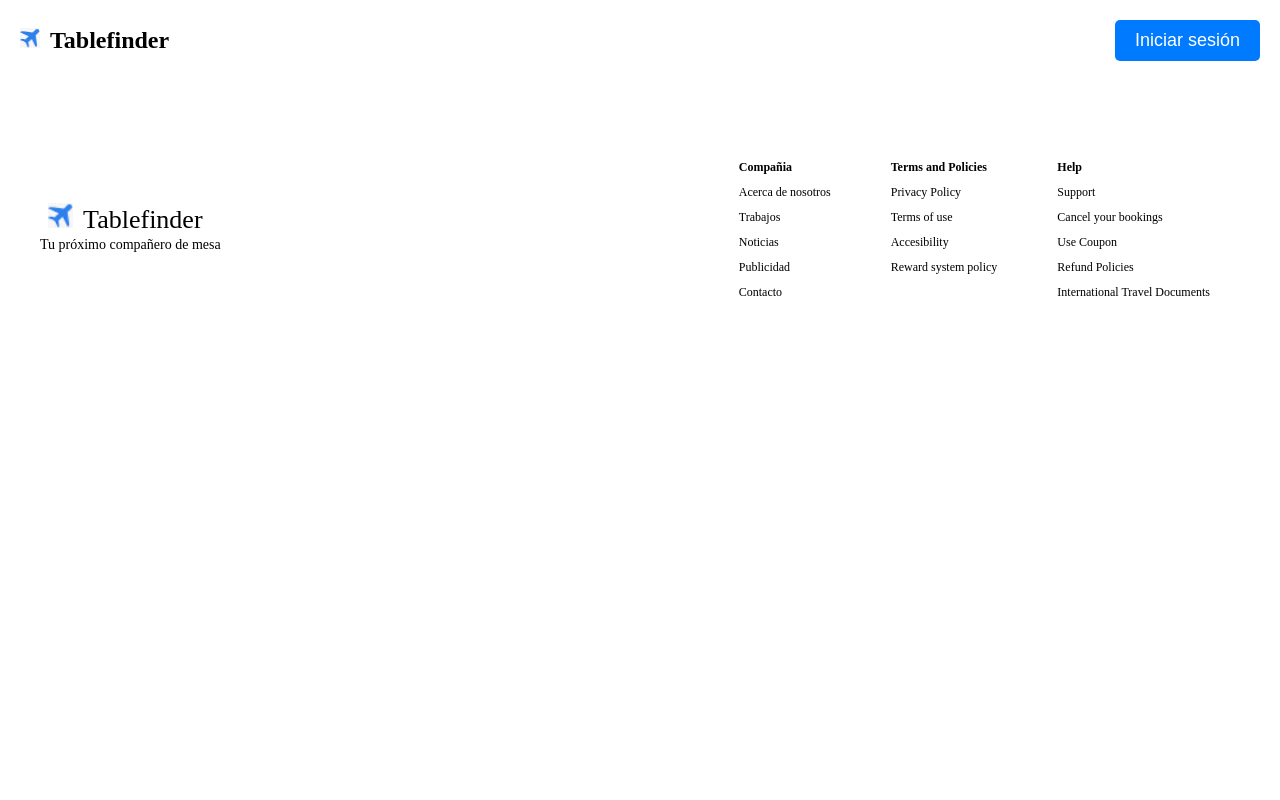
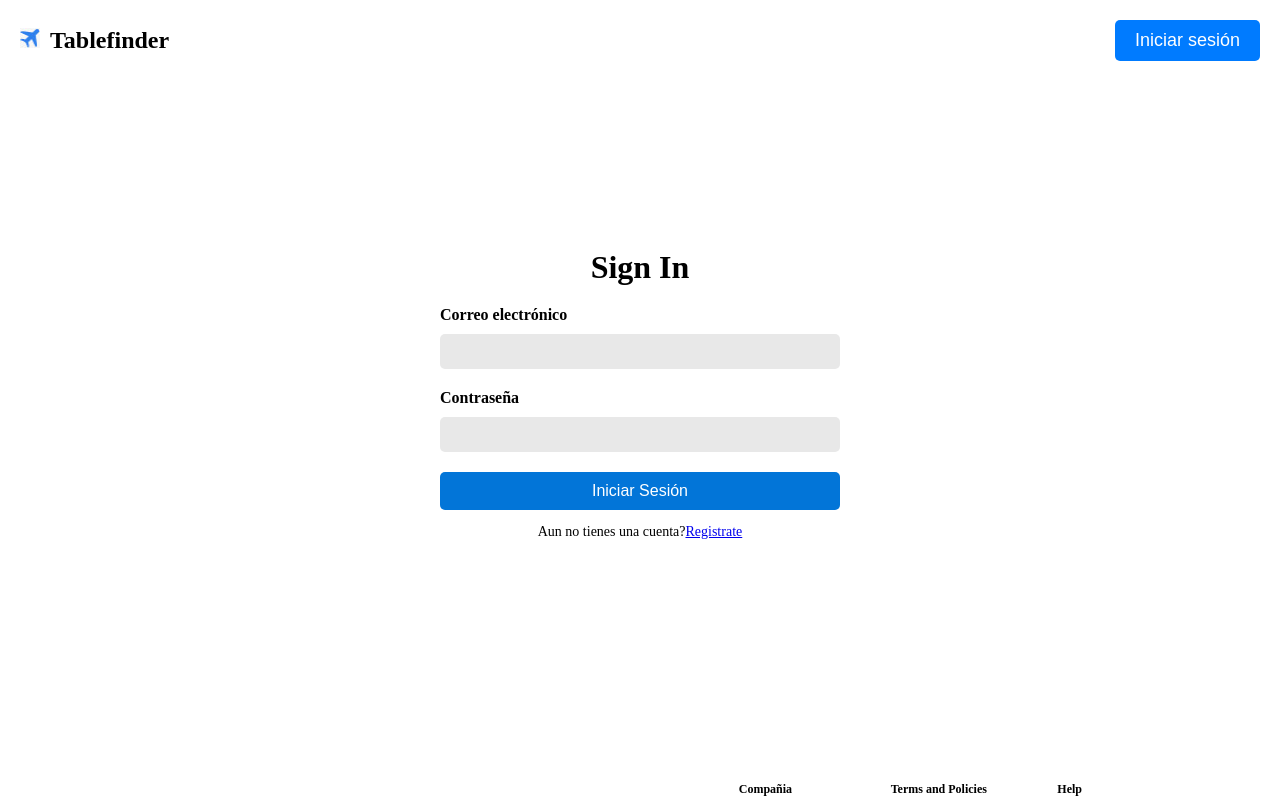
Before and after one commit to david12343564/tablefinder, an Angular app: page /login in a window 1280 px wide. Before the commit this address led to /. Shown: the top 800 px of the page. Built offline with nearby package versions, Linux system fonts and the light colour scheme.

Commit message:
Vistas para login y registro terminadas
Se hicieron las ventanas para iniciar sesión y registrar un nuevo usuario

```diff
--- a/src/app/app-routing.module.ts
+++ b/src/app/app-routing.module.ts
@@ -4,12 +4,16 @@ import { HomeComponent } from './pages/home/home.component';
 import { AuthComponent } from './pages/auth/auth.component';
 import { DetailsComponent } from './pages/details/details.component';
 import { SearchComponent } from './pages/search/search.component';
+import { LoginComponent } from './pages/auth/login/login.component';
+import { RegisterComponent } from './pages/auth/register/register.component';
 
 const routes: Routes = [
   {path: '', component:HomeComponent},
   {path: 'auth', component:AuthComponent},
   {path: 'detalles', component:DetailsComponent},
-  {path: 'search',component:SearchComponent}
+  {path: 'search',component:SearchComponent},
+  {path: 'login', component:LoginComponent},
+  {path: 'register',component:RegisterComponent}
 ];
 
 @NgModule({
--- a/src/app/pages/auth/auth.component.html
+++ b/src/app/pages/auth/auth.component.html
@@ -6,7 +6,7 @@
          atraer a clientes ofreciendo una experiencia
                  premium libre de filas
       </p>
-      <button class="btn-blue">Log in</button>
+      <a routerLink="/login"><button class="btn-blue">Log in</button></a>
       <p class="register-link">¿No tienes una cuenta? <a class="comensales" href="#">Regístrate aquí</a></p>
     </div>
     <div class="right-side">
@@ -15,7 +15,7 @@
         del mercado. Te ayudamos a identificar y
        atraer a clientes ofreciendo una experiencia
                premium libre de filas</p>
-      <button class="btn-green">Log in</button>
+      <a routerLink="/login"><button class="btn-green">Log in</button></a>
       <p class="register-link">¿No tienes una cuenta? <a class="restauranteros" href="#">Contacta con nuestro equipo de ventas</a></p>
     </div>
   </section>
--- /dev/null
+++ b/src/app/pages/auth/login/login.component.html
@@ -0,0 +1,11 @@
+<div class="container">
+    <h1>Sign In</h1>
+    <form [formGroup]="formLogin">
+        <label for="email">Correo electrónico</label>
+        <input type="text" id="email" name="email" formControlName="email">
+        <label for="password">Contraseña</label>
+        <input type="password" id="password" name="password" formControlName="password">
+        <button [disabled]="formLogin.invalid" type="submit">Iniciar Sesión</button>
+        <p>Aun no tienes una cuenta?<a routerLink="/register">Registrate</a></p>
+    </form>
+</div>
--- /dev/null
+++ b/src/app/pages/auth/login/login.component.scss
@@ -0,0 +1,51 @@
+.container {
+	background-color: #FFF;
+	margin: 10% auto;
+	max-width: 400px;
+	padding: 20px;
+	text-align: start;
+}
+
+h1 {
+	margin-bottom: 20px;
+    text-align: center;
+}
+
+form {
+	display: flex;
+	flex-direction: column;
+}
+
+label {
+	font-weight: bold;
+	margin-bottom: 10px;
+    font-size: 16px;
+}
+
+input[type="text"], input[type="password"] {
+	border-radius: 5px;
+	background-color: rgb(232, 232, 232);
+    border: none;
+	padding: 10px;
+	margin-bottom: 20px;
+}
+
+button[type="submit"] {
+	background-color: #0275d8;
+	border: none;
+	border-radius: 5px;
+	color: #FFF;
+	cursor: pointer;
+	font-size: 16px;
+	padding: 10px 20px;
+	transition: background-color 0.3s ease;
+}
+
+button[type="submit"]:hover {
+	background-color: #1A4F72;
+}
+
+.container p{
+    text-align: center;
+    font-size: 14px;
+}
--- /dev/null
+++ b/src/app/pages/auth/login/login.component.ts
@@ -0,0 +1,19 @@
+import { Component } from '@angular/core';
+import { FormGroup, FormBuilder, Validators} from '@angular/forms'
+
+@Component({
+  selector: 'app-login',
+  templateUrl: './login.component.html',
+  styleUrls: ['./login.component.scss']
+})
+export class LoginComponent {
+  formLogin: FormGroup
+
+  constructor(formBuilder: FormBuilder){
+    this.formLogin = formBuilder.group({
+      email: ['', Validators.required,Validators.email],
+      password: ['',Validators.required]
+    })
+  }
+
+}
--- /dev/null
+++ b/src/app/pages/auth/register/register.component.html
@@ -0,0 +1,16 @@
+<div class="container">
+    <h1>Regístrate</h1>
+    <p>Utilice un mínimo de 10 caracteres, incluyendo letras mayúsculas y números</p>
+    <form [formGroup]="formRegister">
+        <label for="name">Nombre</label>
+        <input type="text" id="name" name="name" formControlName="name">
+        <label for="email">Correo electrónico</label>
+        <input type="text" id="email" name="email" formControlName="email">
+        <label for="password">Contraseña</label>
+        <input type="password" id="password" name="password" formControlName="password">
+        <label for="password">Confirma la contraseña</label>
+        <input type="password" id="password" name="password" formControlName="repeatPassword">
+        <button [disabled]="formRegister.invalid" type="submit">Registrar</button>
+        <p class="already">Ya tienes una cuenta?<a routerLink="/login">Sign In</a></p>
+    </form>
+</div>
--- /dev/null
+++ b/src/app/pages/auth/register/register.component.scss
@@ -0,0 +1,57 @@
+.container {
+	background-color: #FFF;
+	margin: 10% auto;
+	max-width: 400px;
+	padding: 20px;
+	text-align: start;
+}
+
+h1 {
+	margin-bottom: 20px;
+    text-align: center;
+}
+
+form {
+	display: flex;
+	flex-direction: column;
+}
+
+label {
+	font-weight: bold;
+	margin-bottom: 10px;
+    font-size: 16px;
+}
+
+input[type="text"], input[type="password"] {
+	border-radius: 5px;
+	background-color: rgb(232, 232, 232);
+    border: none;
+	padding: 10px;
+	margin-bottom: 20px;
+}
+
+button[type="submit"] {
+	background-color: #0275d8;
+	border: none;
+	border-radius: 5px;
+	color: #FFF;
+	cursor: pointer;
+	font-size: 16px;
+	padding: 10px 20px;
+
+}
+
+button[type="submit"]:hover {
+	background-color: #1A4F72;
+}
+
+.container p{
+    text-align: center;
+    font-size: 14px;
+    color: rgb(114, 110, 110);
+    margin-bottom: 20px;
+}
+
+.container .already{
+    color: black;
+}
--- /dev/null
+++ b/src/app/pages/auth/register/register.component.ts
@@ -0,0 +1,21 @@
+import { Component } from '@angular/core';
+import { FormGroup, FormBuilder, Validators} from '@angular/forms'
+
+@Component({
+  selector: 'app-register',
+  templateUrl: './register.component.html',
+  styleUrls: ['./register.component.scss']
+})
+export class RegisterComponent {
+  formRegister: FormGroup
+
+  constructor(formBuilder: FormBuilder){
+    this.formRegister = formBuilder.group({
+      name: ['',Validators.required],
+      email: ['', Validators.required,Validators.email],
+      password: ['',Validators.required],
+      repeatPassWord: ['', Validators.required]
+    })
+  }
+
+}
```
Also changed, not shown: src/app/app.module.ts (+6 -1 lines), 2 other files (tests, documents, lock files or other folders).
